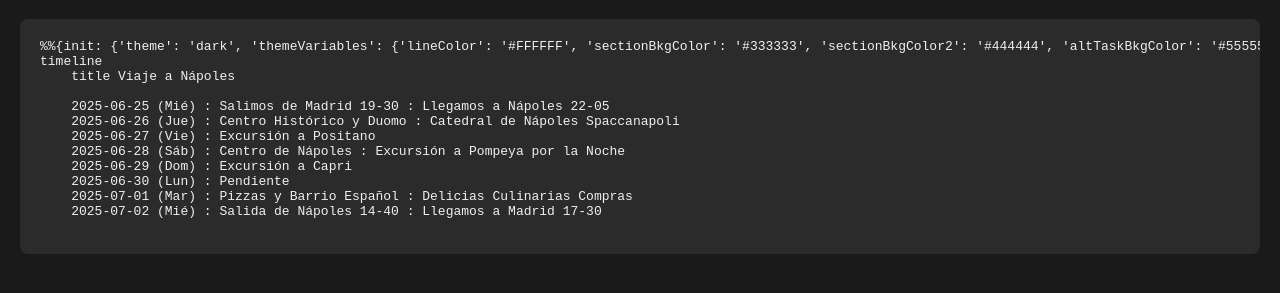
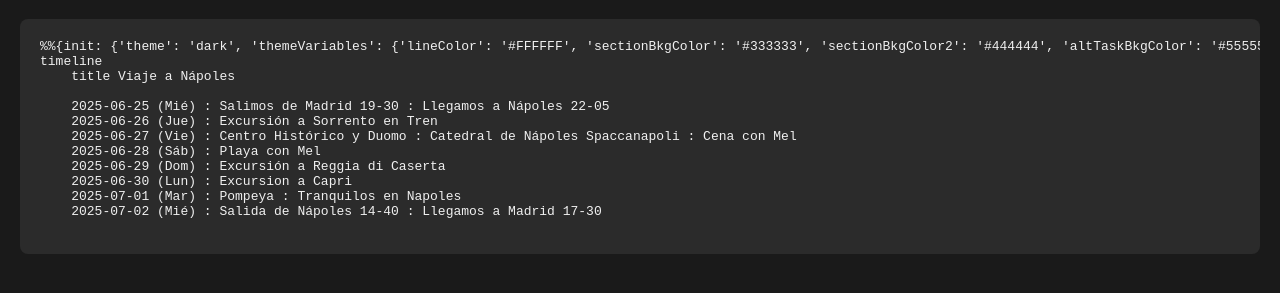
Before and after one commit to pijamarda/viajeanapoles, a plain HTML site: page docs/index.html in a window 1280 px wide. Shown: the part 61-354 px from the top of the page. Drawn offline with Linux system fonts and the light colour scheme.

Commit message:
Update index.html

```diff
--- a/docs/index.html
+++ b/docs/index.html
@@ -32,12 +32,12 @@ timeline
     title Viaje a Nápoles
 
     2025-06-25 (Mié) : Salimos de Madrid 19-30 : Llegamos a Nápoles 22-05
-    2025-06-26 (Jue) : Centro Histórico y Duomo : Catedral de Nápoles Spaccanapoli
-    2025-06-27 (Vie) : Excursión a Positano
-    2025-06-28 (Sáb) : Centro de Nápoles : Excursión a Pompeya por la Noche
-    2025-06-29 (Dom) : Excursión a Capri
-    2025-06-30 (Lun) : Pendiente
-    2025-07-01 (Mar) : Pizzas y Barrio Español : Delicias Culinarias Compras
+    2025-06-26 (Jue) : Excursión a Sorrento en Tren
+    2025-06-27 (Vie) : Centro Histórico y Duomo : Catedral de Nápoles Spaccanapoli : Cena con Mel
+    2025-06-28 (Sáb) : Playa con Mel
+    2025-06-29 (Dom) : Excursión a Reggia di Caserta
+    2025-06-30 (Lun) : Excursion a Capri
+    2025-07-01 (Mar) : Pompeya : Tranquilos en Napoles
     2025-07-02 (Mié) : Salida de Nápoles 14-40 : Llegamos a Madrid 17-30
   </pre>
 
```
